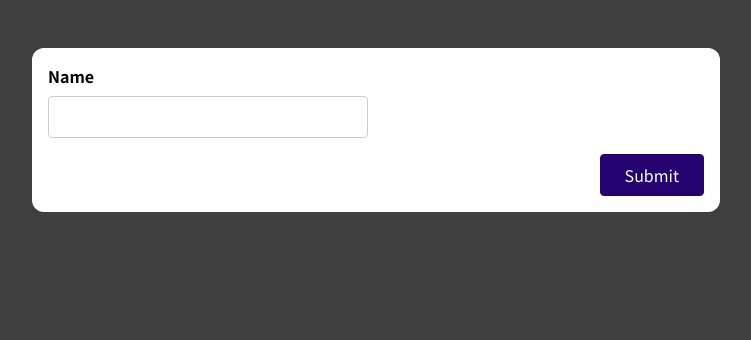
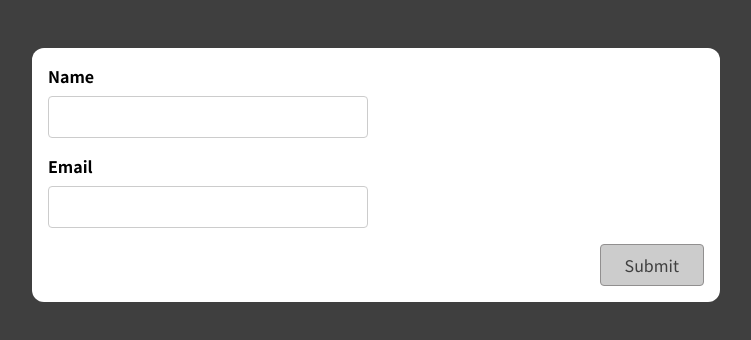
Before and after one commit to bulkesh/react-form-user-input, a React (Create React App) app: page / in a window 1280 px wide. Shown: the top 340 px of the page, without its empty margins (264-1015 px from the left). Built offline with nearby package versions, Linux system fonts and the light colour scheme.

Commit message:
email and name field validation done

```diff
--- a/src/components/SimpleInput.js
+++ b/src/components/SimpleInput.js
@@ -1,12 +1,86 @@
-const SimpleInput = props => {
-    return(
-        <form>
-            <div className="form-control">
+import { useState } from "react";
+
+const SimpleInput = () => {
+    const [nameValue, setNameValue] = useState('');
+    const [nameFieldTouched, setNameFieldTouched] = useState(false);
+    const [emailValue, setEmailValue] = useState('');
+    const [emailFieldTouched, setEmailFieldTouched] = useState(false);
+    const validteEmail = (email) => {
+        var re = /^[^\s@]+@[^\s@]+\.[^\s@]+$/;
+        return re.test(email);
+    }
+    const enteredNameIsValid = nameValue.trim() !== '';
+    const nameFiledIsInValid = !enteredNameIsValid && nameFieldTouched;
+
+    const enteredEmailIsValid = validteEmail(emailValue.trim());
+    const emailFiledIsInValid = !enteredEmailIsValid && emailFieldTouched;
+
+    const isEmailEmptyAndTouched = emailFieldTouched && emailValue === '';
+    const isEmailValid = !enteredEmailIsValid && emailFieldTouched && emailValue !== '';
+
+
+
+    let fornIsValid = false;
+    if (enteredNameIsValid && enteredEmailIsValid) {
+        fornIsValid = true;
+    }
+
+    const onSubmitHandler = event => {
+        event.preventDefault();
+        setNameFieldTouched(true);
+        setEmailFieldTouched(true);
+
+        if (!enteredNameIsValid || !enteredEmailIsValid) {
+            return;
+        }
+
+        setNameValue('');
+        setEmailValue('');
+        setNameFieldTouched(false);
+        setEmailFieldTouched(false);
+    }
+
+    const inputChnageHandler = event => {
+        setNameValue(event.target.value);
+    }
+    const onNameBlurHandler = () => {
+        setNameFieldTouched(true);
+    }
+
+    const emailChnageHandler = event => {
+        setEmailValue(event.target.value);
+    }
+    const onEmailBlurHandler = () => {
+        setEmailFieldTouched(true);
+    }
+
+    const nameInputClass = nameFiledIsInValid ? 'form-control invalid' : 'form-control';
+    const emailInputClass = emailFiledIsInValid ? 'form-control invalid' : 'form-control';
+    return (
+        <form onSubmit={onSubmitHandler}>
+            <div className={nameInputClass}>
                 <label htmlFor='name'>Name</label>
-                <input type="text" id="name"/>
+                <input type="text" id="name"
+                    autoComplete="off"
+                    onChange={inputChnageHandler}
+                    onBlur={onNameBlurHandler}
+                    value={nameValue}
+                />
+                {nameFiledIsInValid && <p className="error-text">Name field is required</p>}
+            </div>
+            <div className={emailInputClass}>
+                <label htmlFor='email'>Email</label>
+                <input type="email" id="email"
+                    autoComplete="off"
+                    onChange={emailChnageHandler}
+                    onBlur={onEmailBlurHandler}
+                    value={emailValue}
+                />
+                {isEmailEmptyAndTouched && <p className="error-text">Email field is required</p>}
+                {isEmailValid && <p className="error-text">Please enter a valid email address</p>}
             </div>
             <div className="form-actions">
-                <button type="submit" >Submit</button>
+                <button disabled={!fornIsValid} type="submit" >Submit</button>
             </div>
         </form>
     )
--- a/src/index.css
+++ b/src/index.css
@@ -70,6 +70,13 @@ button:active {
   border-color: #33059e;
 }
 
+button:disabled {
+  background-color: #ccc;
+  border-color: rgb(145, 143, 143);
+  color: #3f3f3f;
+  cursor: not-allowed;
+}
+
 .form-actions {
   text-align: right;
 }
```
